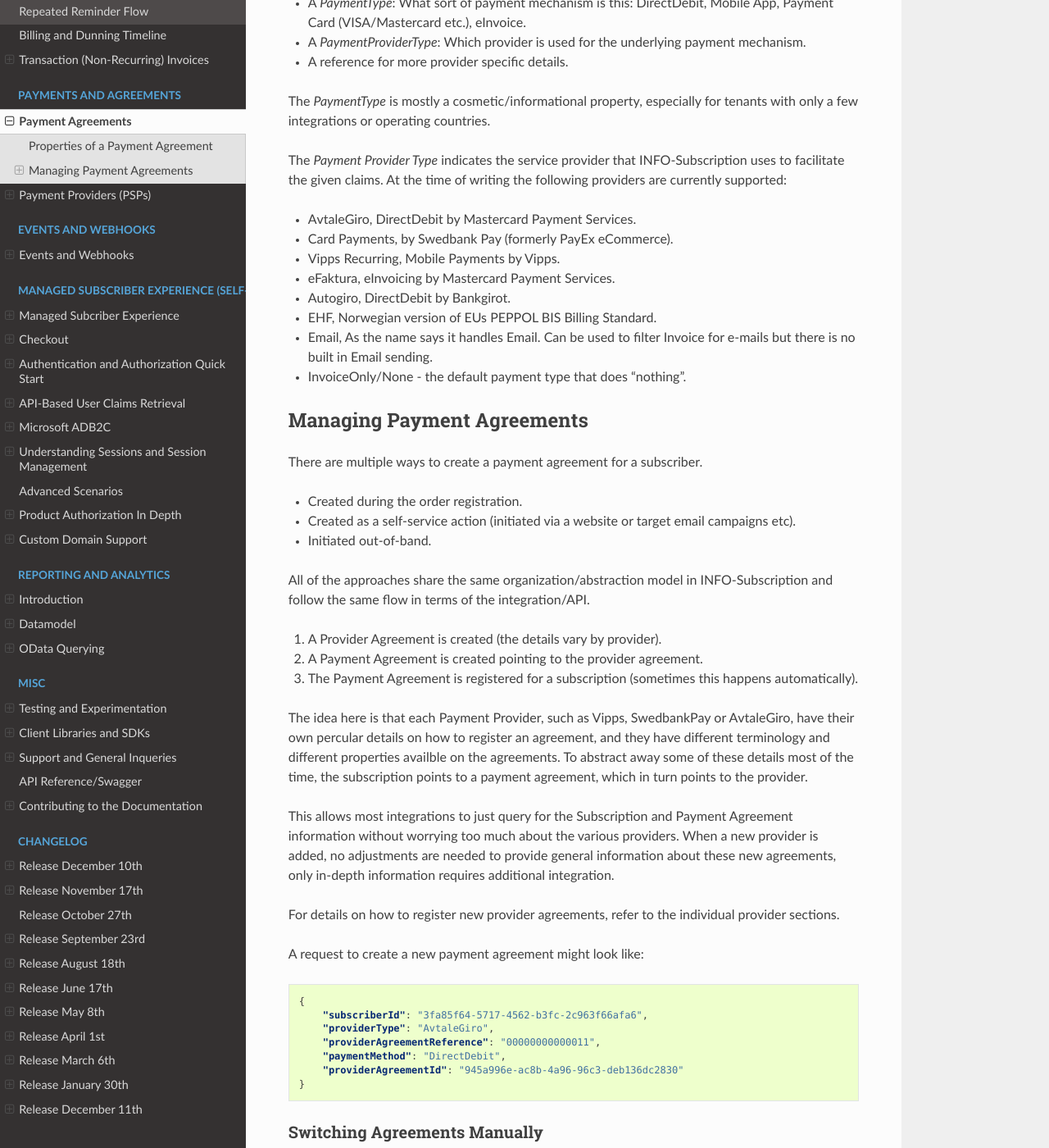
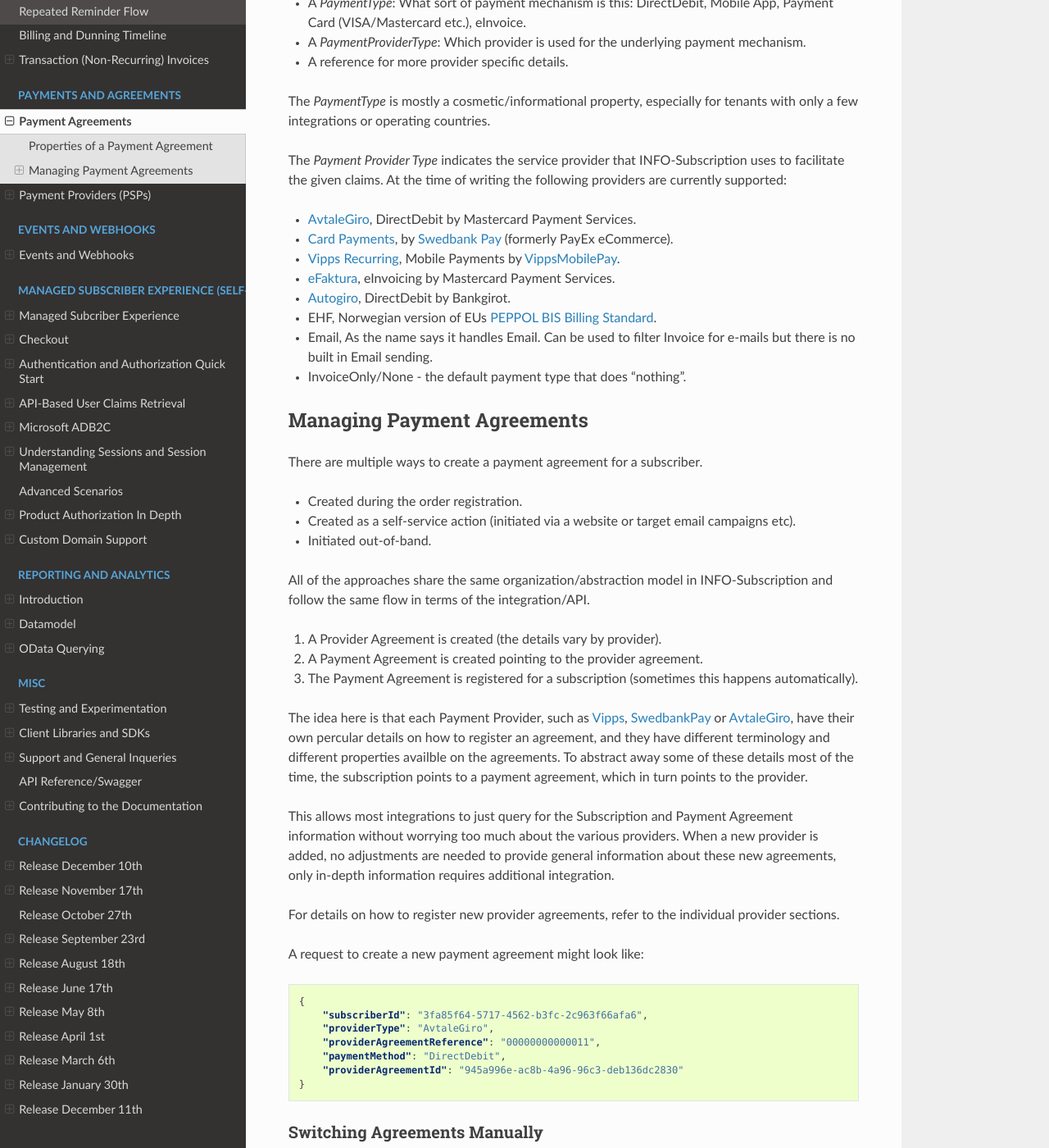
Before and after one commit to infosoftas/info-subscription-doc, a Sphinx documentation site: the page built from source/payments/index.rst, in a window 1280 px wide and 1400 px high, scrolled down 632 px. Shown: the whole window at 82% size. Built offline with Sphinx 7.4.7 and the Read the Docs theme 3.1.0, drawn with Linux system fonts in a browser that asks for light colours; formulas are drawn with MathJax 3; some of the changed text lies outside the part shown.

Commit message:
Add provider links to Payment Agreements documentation
Co-authored-by: esbenbach <1378302+esbenbach@users.noreply.github.com>

```diff
--- a/source/payments/index.rst
+++ b/source/payments/index.rst
@@ -29,12 +29,12 @@ The `PaymentType` is mostly a cosmetic/informational property, especially for te
 The `Payment Provider Type` indicates the service provider that |projectName| uses to facilitate the given claims.
 At the time of writing the following providers are currently supported:
 
-* AvtaleGiro, DirectDebit by Mastercard Payment Services.
-* Card Payments, by Swedbank Pay (formerly PayEx eCommerce).
-* Vipps Recurring, Mobile Payments by Vipps.
-* eFaktura, eInvoicing by Mastercard Payment Services.
-* Autogiro, DirectDebit by Bankgirot.
-* EHF, Norwegian version of EUs PEPPOL BIS Billing Standard.
+* :ref:`AvtaleGiro <provider-avtalegiro>`, DirectDebit by Mastercard Payment Services.
+* :ref:`Card Payments <provider-swedbank>`, by |SwedbankPay| (formerly PayEx eCommerce).
+* :ref:`Vipps Recurring <provider-vipps>`, Mobile Payments by |VippsMobilePay|.
+* :ref:`eFaktura <provider-efaktura>`, eInvoicing by Mastercard Payment Services.
+* :ref:`Autogiro <provider-autogiro>`, DirectDebit by Bankgirot.
+* EHF, Norwegian version of EUs `PEPPOL BIS Billing Standard <https://peppol.org/>`__.
 * Email, As the name says it handles Email. Can be used to filter Invoice for e-mails but there is no built in Email sending.
 * InvoiceOnly/None - the default payment type that does "nothing".
 
@@ -54,7 +54,7 @@ All of the approaches share the same organization/abstraction model in |projectN
 2. A Payment Agreement is created pointing to the provider agreement.
 3. The Payment Agreement is registered for a subscription (sometimes this happens automatically).
 
-The idea here is that each Payment Provider, such as Vipps, SwedbankPay or AvtaleGiro, have their own percular details on how to register an agreement, and they have different terminology and different properties availble on the agreements.
+The idea here is that each Payment Provider, such as :ref:`Vipps <provider-vipps>`, :ref:`SwedbankPay <provider-swedbank>` or :ref:`AvtaleGiro <provider-avtalegiro>`, have their own percular details on how to register an agreement, and they have different terminology and different properties availble on the agreements.
 To abstract away some of these details most of the time, the subscription points to a payment agreement, which in turn points to the provider.
 
 This allows most integrations to just query for the Subscription and Payment Agreement information without worrying too much about the various providers.
@@ -90,10 +90,10 @@ Out Of Band Agreements and Automatic Agreement Registration
 Some payment providers are typically registered in a process not connected to the merchant, and by extension not in their systems.
 At the current time of writing, this is relevant for the following providers:
 
-* AvtaleGiro (Norway)
-* eFaktura (Norway)
-* Autogiro (Sweden)
-* BetalingsService (Denmark)
+* :ref:`AvtaleGiro <provider-avtalegiro>` (Norway)
+* :ref:`eFaktura <provider-efaktura>` (Norway)
+* :ref:`Autogiro <provider-autogiro>` (Sweden)
+* :ref:`BetalingsService <provider-betalingsservice>` (Denmark)
 
 For all of the above, the registration will happen, or may happen, in the subscribers online banking solution.
 
```
Also changed, not shown: other parts of source/payments/index.rst (+1 -0 lines).
